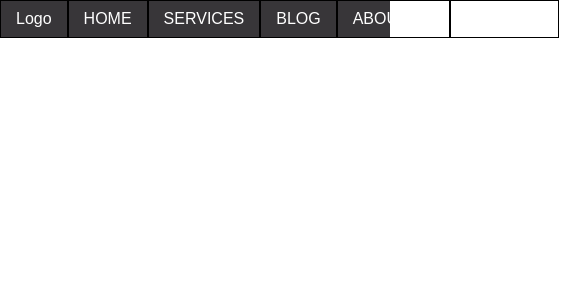
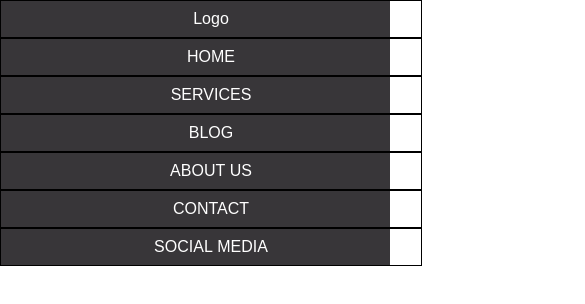
Before and after one commit to obedasomadu/navigation, a plain HTML site: page index.html in a window 390 px wide. Shown: the top 304 px of the page, 585 px wide, since content can reach past the window. Drawn offline with nearby package versions, Linux system fonts and the light colour scheme.

Commit message:
responsive

```diff
--- a/style/style.css
+++ b/style/style.css
@@ -27,3 +27,11 @@ nav ul li {
 nav ul li:nth-of-type(7) {
   margin-left: 100px;
 }
+@media only screen and (max-width: 600px) {
+  nav ul {
+    flex-direction: column;
+  }
+  nav ul li:nth-of-type(7) {
+    margin-left: 0px;
+  }
+}
```
